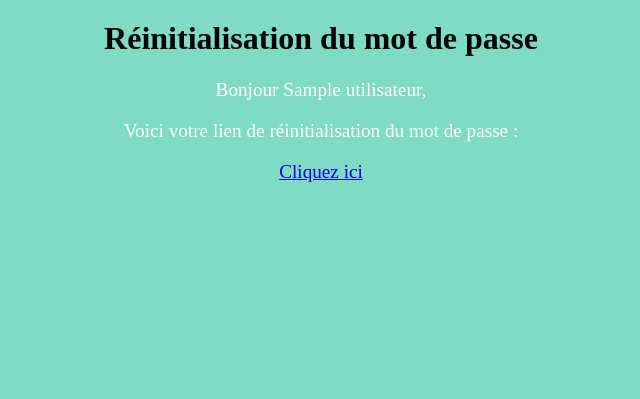
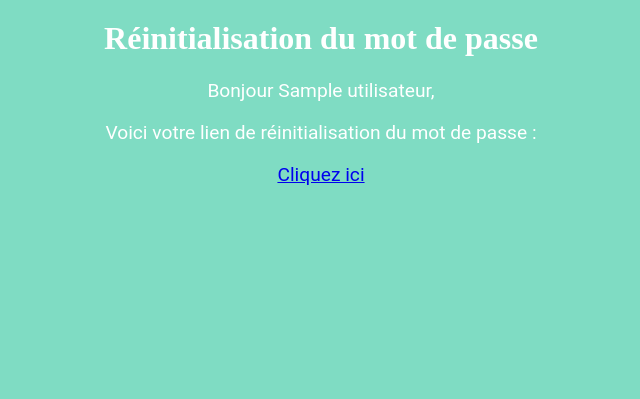
Before and after one commit to mbourema/EcoRide-BackEnd, a Symfony app: template templates/email_reset.twig in a window 1280 px wide. Shown: the part 401-800 px from the top of the page, without its empty margins (319-959 px from the left). Run offline with Twig, Linux system fonts and the light colour scheme; the template is opened without the code that fills it: most values are stand-ins (such as "Sample title", 1, 10 or a date in 2020); some libraries are stand-ins or nearby versions.

Commit message:
Changement police email

```diff
--- a/templates/email_reset.twig
+++ b/templates/email_reset.twig
@@ -5,8 +5,8 @@
     <meta charset="UTF-8">
     <style>
       body { background-color: #7FDCC3; margin:0; padding-bottom:10px; }
-      h1 { text-align:center;}
-      p { font-size:1.2rem; color:#fff; text-align:center; margin:1em 0; }
+      h1 { text-align:center; font-family:"Grechen Fuemen"; color:#fff}
+      p { font-size:1.2rem; color:#fff; text-align:center; margin:1em 0; font-family:"Roboto"}
     </style>
   </head>
   <body>
```
